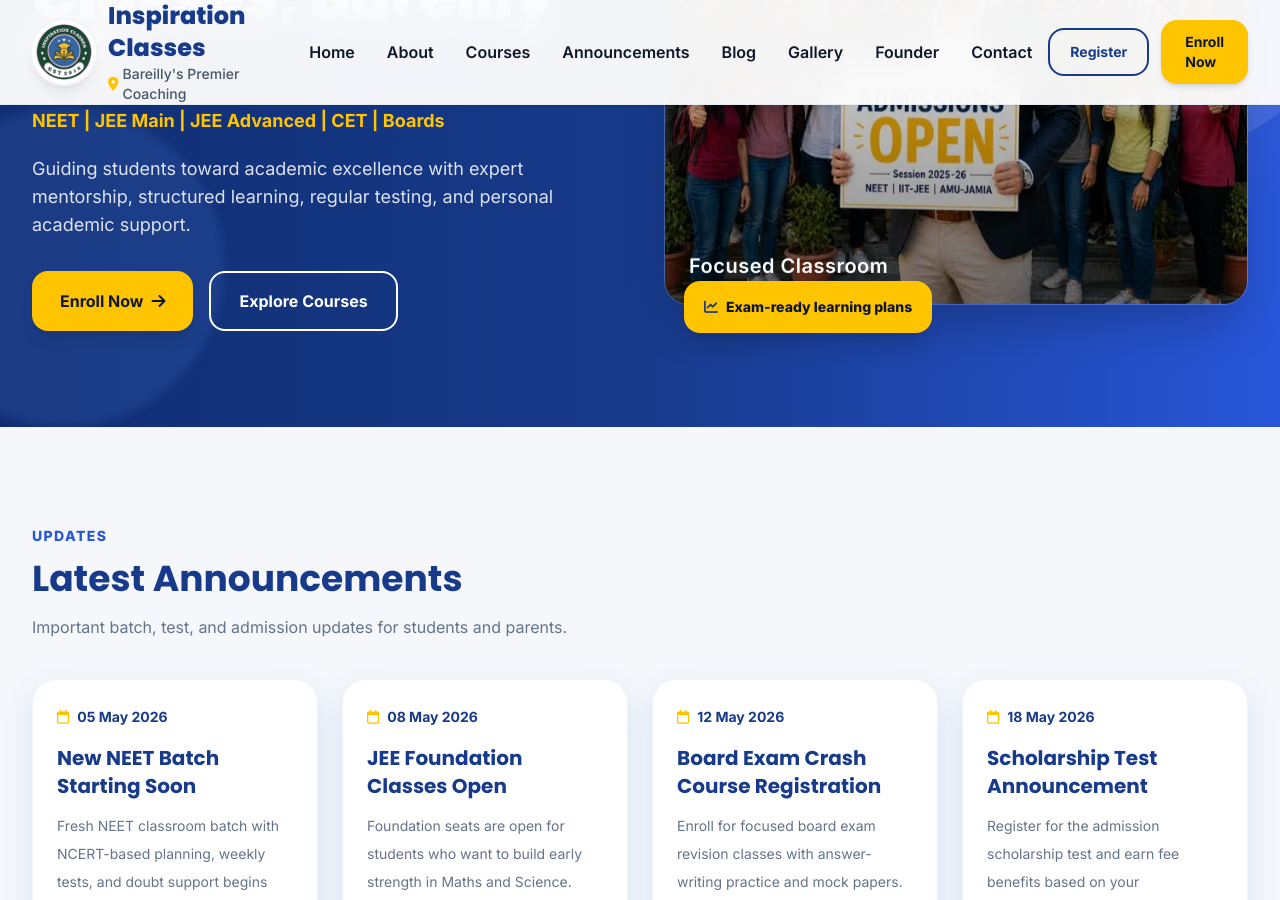
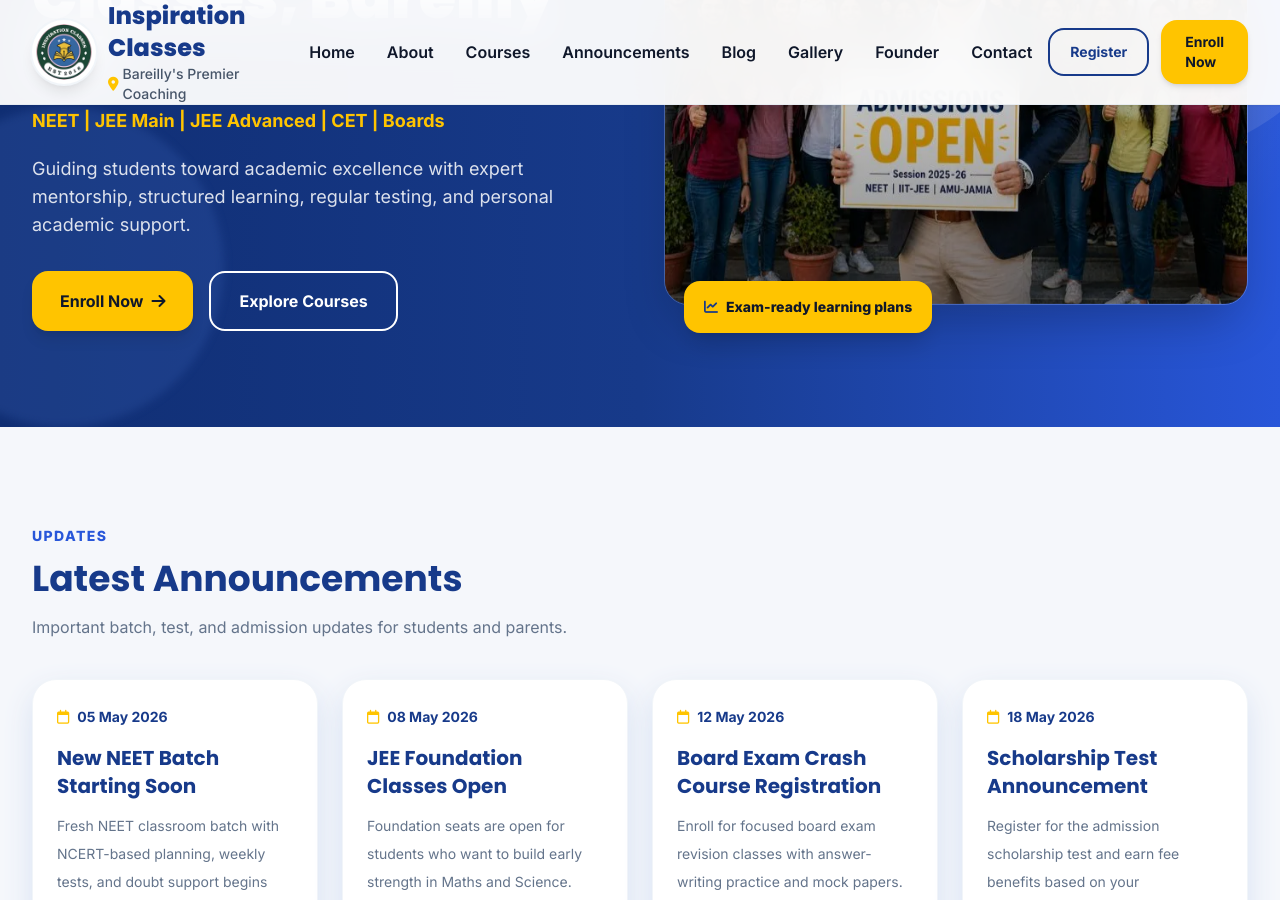
Before and after one commit to radhikayowin-bot/inspiration-classes, a Jekyll site: the page built from index.html, in a window 1280 px wide and 900 px high, scrolled down 368 px. Built offline with Jekyll 4.4.1, drawn with Linux system fonts in a browser that asks for light colours; nearby versions of some CDN libraries.

Commit message:
Remove classroom hero text overlay

```diff
--- a/_includes/home-tailwind.html
+++ b/_includes/home-tailwind.html
@@ -16,11 +16,8 @@
       </div>
       <div class="relative animate-fade-in-up">
         <div class="relative group animate-float overflow-hidden rounded-3xl border border-white/20 shadow-2xl backdrop-blur-md transition duration-500">
-          <img src="{{ '/assets/img/classroom.webp' | relative_url }}" alt="Focused Classroom" class="h-[320px] w-full object-cover transform transition duration-700 ease-out group-hover:scale-105 md:h-[400px] lg:h-[460px]">
+          <img src="{{ '/assets/img/classroom.webp' | relative_url }}" alt="Classroom Image" class="h-[320px] w-full object-cover transform transition duration-700 ease-out group-hover:scale-105 md:h-[400px] lg:h-[460px]">
           <div class="absolute inset-0 bg-gradient-to-t from-black/50 via-black/20 to-transparent opacity-90"></div>
-          <div class="absolute bottom-6 left-6">
-            <p class="text-lg font-semibold tracking-wide text-white md:text-xl">Focused Classroom</p>
-          </div>
         </div>
         <div class="absolute -bottom-5 left-5 rounded-2xl bg-accent px-5 py-4 text-sm font-extrabold text-textDark shadow-xl"><i class="fa-solid fa-chart-line mr-2 text-primary"></i>Exam-ready learning plans</div>
       </div>
```
